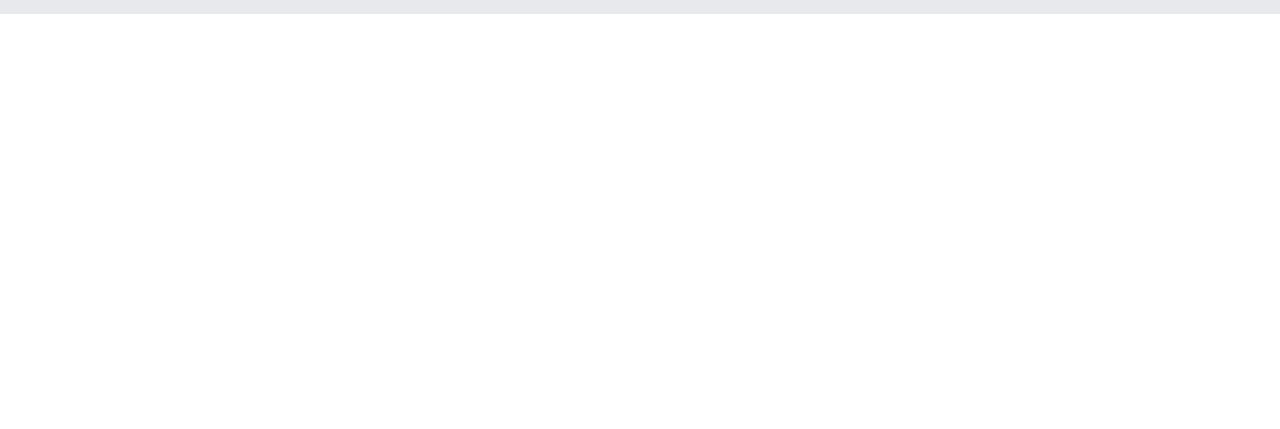
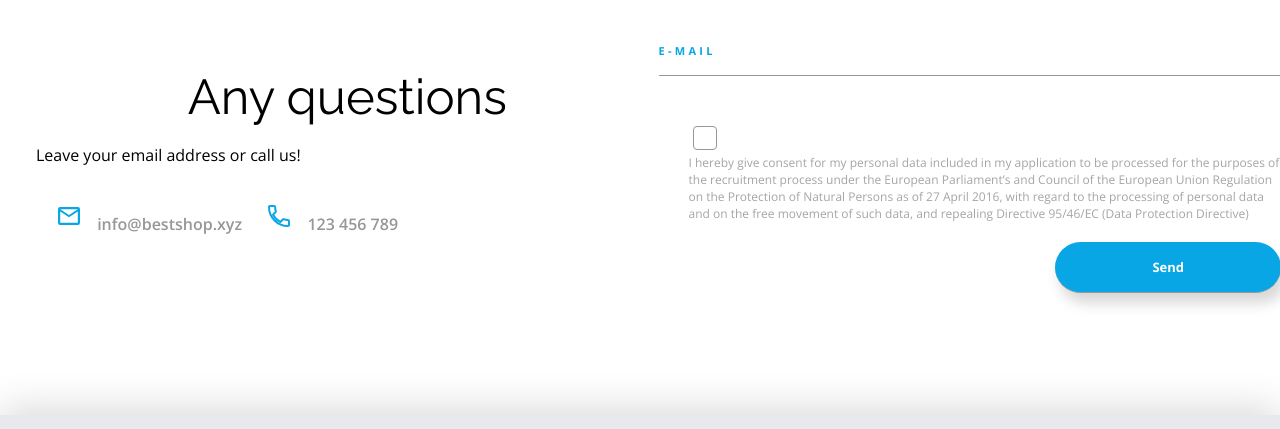
Before and after one commit to Jowitzki77/Best_shop, a plain HTML site: page index.html in a window 1280 px wide. Shown: the part 4552-4981 px from the top of the page. Before the commit the page ends 4566 px from the top, so only its background shows below. Drawn offline with nearby package versions, Linux system fonts and the light colour scheme.

Commit message:
done any questions

```diff
--- a/css/style.css
+++ b/css/style.css
@@ -210,7 +210,8 @@ body{
     flex-direction: row-reverse;
 }
 
-#benefits .col {
+
+.row .col {
     width: 50%;
 }
 #benefits .col:last-of-type{
@@ -331,3 +332,73 @@ hr{
     position: relative;
     bottom: -60px;
 }
+
+#contact .section__heading {
+    font: normal normal normal 49px/57px Raleway;
+    margin-bottom: 22px;
+}
+
+.contact__info { margin-top: 40px; }
+.contact__info a {
+    font: normal normal 600 16px/22px Open Sans;
+    color: var(--grey-color-400);
+    text-decoration: none;
+}
+.contact__info img {
+    margin-right: 10px;
+}.contact__info img:last-of-type{margin-left: 20px}
+
+ .form .form__field{
+     display: flex;
+     flex-direction: column;
+     margin-bottom: 47px;
+ }
+ .form .form__field label{
+     font: normal normal bold 11px/15px var(--font-primary);
+     letter-spacing: 3.28px;
+     color: var(--blue-color);
+     text-transform: uppercase;
+ }
+ .form .form__field input{
+     border: 0;
+     border-bottom: 1px solid var(--grey-color-400);
+ }
+ .form .form__field--consent{
+     font: normal normal normal 12px/17px var(--font-primary);
+     color: var(--grey-color-300);
+     margin-bottom: 20px;
+ }
+ .form .form__field input[type="submit"]{
+     align-self: flex-end;
+     font: normal normal bold 13px/18px var(--font-primary);
+     padding-left: 97px;
+     padding-right: 97px;
+ }
+ .form__field--consent input{
+     height: 24px;
+     width: 24px;
+     position: relative;
+     left: 30px;
+     opacity: 0;
+ }
+ .form__field--consent input:checked + .checkbox{
+     background-image: url("../assets/checkmark.svg");
+     background-repeat: no-repeat;
+     background-position: center;
+ }
+
+
+ .form .checkbox{
+     height: 24px;
+     width: 24px;
+     display: inline-block;
+     border: 1px solid var(--grey-color-400);
+     border-radius: 4px;
+
+ }
+
+ .form__field--consent .consent__text{
+     margin-left: 30px;
+     display: block;
+
+ }
--- a/index.html
+++ b/index.html
@@ -178,6 +178,45 @@
             </div> <!-- e: cta pricing -->
         </div> <!-- e: col-3 pricing -->
     </section> <!-- e: section pricing -->
+    <section id="contact" class="section container">
+        <div class="row">
+            <div class="col">
+                <h2 class="section__heading">Any questions</h2>
+                <p>Leave your email address or call us!</p>
+                <div class="contact__info">
+                    <a href="mailto:info@bestshop.xyz">
+                        <img src="assets/mail_icon.svg" alt="mail">
+                        info@bestshop.xyz
+                    </a>
+                    <a href="tel:123 456 789">
+                        <img src="assets/phone_icon.svg" alt="phone">
+                        123 456 789
+                    </a>
+                </div>
+            </div>
+            <div class="col">
+                <form class="form">
+                    <div class="form__field">
+                        <label for="name">Name</label>
+                        <input type="text" id="name">
+                    </div>
+                    <div class="form__field">
+                        <label for="email">E-mail</label>
+                        <input type="email" id="email">
+                    </div>
+                    <div class="form__field--consent">
+                        <label for="consent"></label>
+                        <input type="checkbox" id="consent">
+                        <span class="checkbox"></span>
+                        <span class="consent__text">I hereby give consent for my personal data included in my application to be processed for the purposes of the recruitment process under the European Parliament’s and Council of the European Union Regulation on the Protection of Natural Persons as of 27 April 2016, with regard to the processing of personal data and on the free movement of such data, and repealing Directive 95/46/EC (Data Protection Directive)</span>
+                    </div>
+                    <div class="form__field">
+                        <input type="submit" value="Send" class="btn btn-primary btn-small">
+                    </div>
+                </form>
+            </div>
+        </div> <!-- e: row -->
+    </section> <!-- e: section contact -->
     <footer class="footer">
         <div class="container">
             <div class="header__logo">
```
